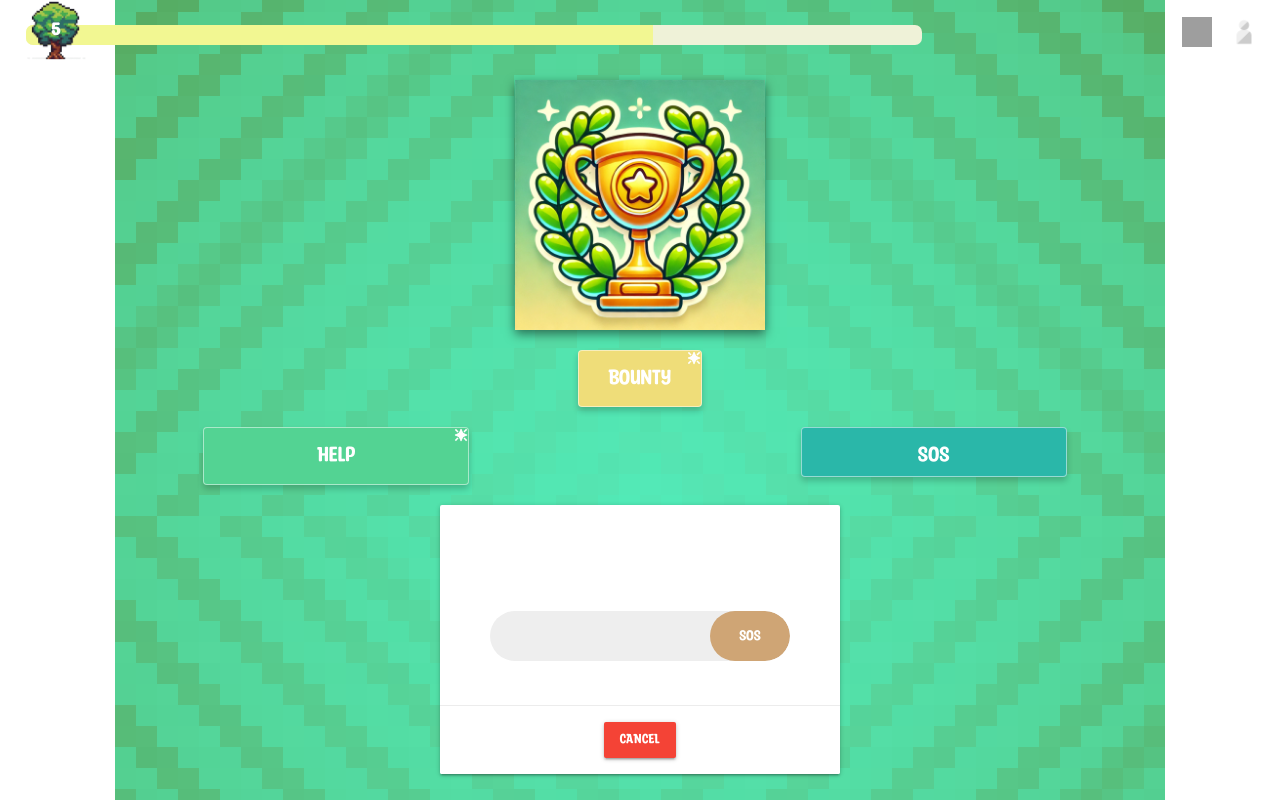
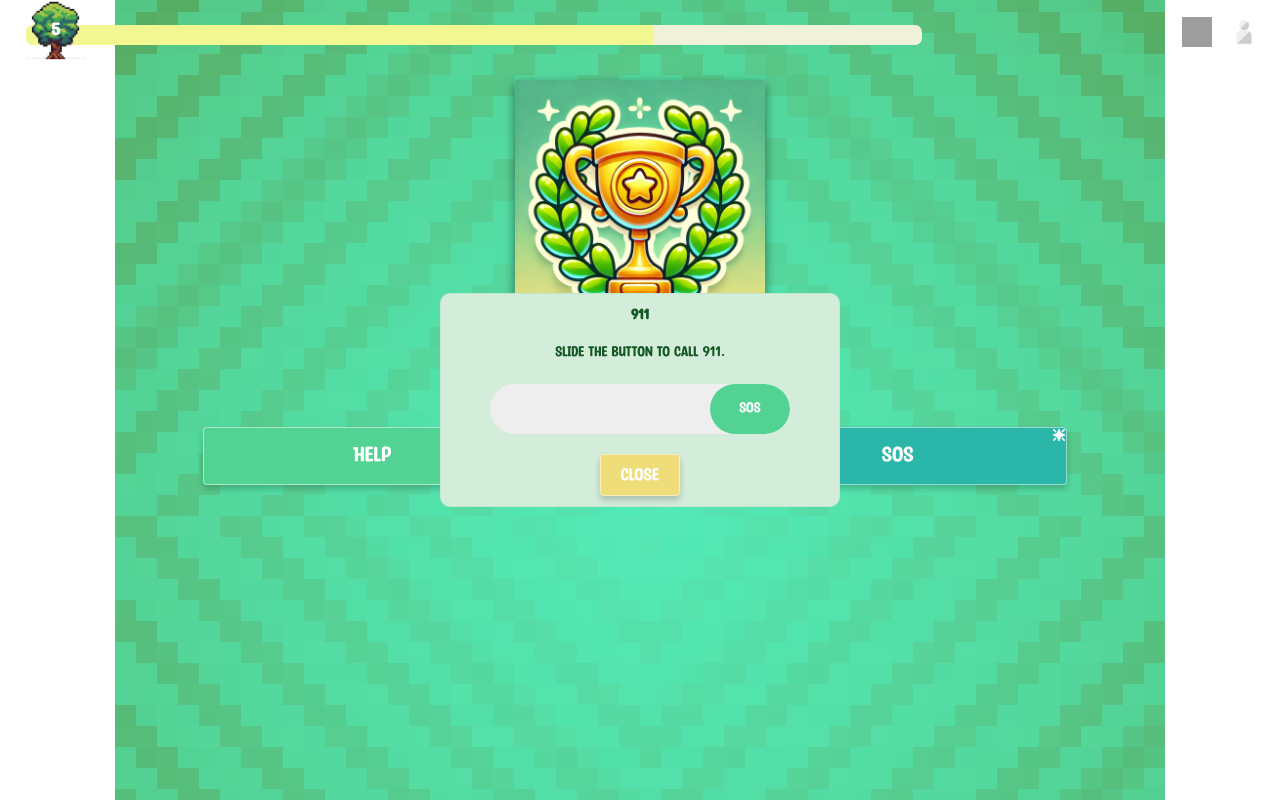
Before and after one commit to BonelessWater/Artemis, a React (Create React App) app in the folder artemis/: page / in a window 1280 px wide. Both pictures are taken after a click on the button "SOS". Shown: the top 800 px of the page. Built offline with nearby package versions, Linux system fonts and the light colour scheme; grey boxes are pictures that could not be loaded; a web font is replaced by a local one.

Commit message:
SOS button working

```diff
--- a/artemis/src/components/Body.js
+++ b/artemis/src/components/Body.js
@@ -20,6 +20,22 @@ const SosSlider = ({ onConfirm }) => {
     }
   }, []);
 
+  const updatePosition = (clientX) => {
+    if (sliderRef.current && handleRef.current) {
+      const sliderWidth = sliderRef.current.offsetWidth;
+      const handleWidth = handleRef.current.offsetWidth;
+      const dx = clientX - startX;
+      setHandleLeft((prev) => {
+        let newLeft = (prev !== null ? prev + dx : 0);
+        if (newLeft < 0) newLeft = 0;
+        if (newLeft > sliderWidth - handleWidth) newLeft = sliderWidth - handleWidth;
+        return newLeft;
+      });
+      setStartX(clientX);
+    }
+  };
+
+  // Mouse handlers
   const onMouseDown = (e) => {
     e.stopPropagation();
     e.preventDefault();
@@ -31,18 +47,7 @@ const SosSlider = ({ onConfirm }) => {
     if (!dragging) return;
     e.stopPropagation();
     e.preventDefault();
-    if (sliderRef.current && handleRef.current) {
-      const sliderWidth = sliderRef.current.offsetWidth;
-      const handleWidth = handleRef.current.offsetWidth;
-      const dx = e.clientX - startX;
-      setHandleLeft((prev) => {
-        let newLeft = (prev !== null ? prev + dx : 0);
-        if (newLeft < 0) newLeft = 0;
-        if (newLeft > sliderWidth - handleWidth) newLeft = sliderWidth - handleWidth;
-        return newLeft;
-      });
-      setStartX(e.clientX);
-    }
+    updatePosition(e.clientX);
   };
 
   const onMouseUp = (e) => {
@@ -50,11 +55,42 @@ const SosSlider = ({ onConfirm }) => {
     e.stopPropagation();
     e.preventDefault();
     setDragging(false);
-    // If the handle has been dragged far enough left (e.g., less than 20px), confirm SOS
     if (handleLeft !== null && handleLeft < 20) {
       if (onConfirm) onConfirm();
     } else {
-      // Reset the handle to the right side
+      // Reset handle to right side
+      if (sliderRef.current && handleRef.current) {
+        const sliderWidth = sliderRef.current.offsetWidth;
+        const handleWidth = handleRef.current.offsetWidth;
+        setHandleLeft(sliderWidth - handleWidth);
+      }
+    }
+  };
+
+  // Touch handlers
+  const onTouchStart = (e) => {
+    e.stopPropagation();
+    e.preventDefault();
+    setDragging(true);
+    setStartX(e.touches[0].clientX);
+  };
+
+  const onTouchMove = (e) => {
+    if (!dragging) return;
+    e.stopPropagation();
+    e.preventDefault();
+    updatePosition(e.touches[0].clientX);
+  };
+
+  const onTouchEnd = (e) => {
+    if (!dragging) return;
+    e.stopPropagation();
+    e.preventDefault();
+    setDragging(false);
+    if (handleLeft !== null && handleLeft < 20) {
+      if (onConfirm) onConfirm();
+    } else {
+      // Reset handle to right side
       if (sliderRef.current && handleRef.current) {
         const sliderWidth = sliderRef.current.offsetWidth;
         const handleWidth = handleRef.current.offsetWidth;
@@ -77,18 +113,21 @@ const SosSlider = ({ onConfirm }) => {
       }}
       onMouseMove={onMouseMove}
       onMouseUp={onMouseUp}
-      onMouseLeave={onMouseUp} // Reset if mouse leaves slider area
+      onMouseLeave={onMouseUp}
+      onTouchMove={onTouchMove}
+      onTouchEnd={onTouchEnd}
     >
       <div
         ref={handleRef}
         onMouseDown={onMouseDown}
+        onTouchStart={onTouchStart}
         style={{
           position: 'absolute',
           left: handleLeft,
           top: 0,
           bottom: 0,
           width: '80px',
-          background: '#CFA575',
+          background: 'rgb(83, 211, 147)',
           borderRadius: '25px',
           display: 'flex',
           alignItems: 'center',
@@ -99,6 +138,84 @@ const SosSlider = ({ onConfirm }) => {
       >
         SOS
       </div>
+    </div>
+  );
+};
+
+const DraggableCard = ({ children, onClose }) => {
+  const cardRef = useRef(null);
+  const [dragging, setDragging] = useState(false);
+  const [pos, setPos] = useState({ x: 0, y: 0 });
+  const [offset, setOffset] = useState({ x: 0, y: 0 });
+
+  // Center card on initial render
+  useEffect(() => {
+    if (cardRef.current) {
+      const cardWidth = cardRef.current.offsetWidth;
+      const cardHeight = cardRef.current.offsetHeight;
+      setPos({
+        x: window.innerWidth / 2 - cardWidth / 2,
+        y: window.innerHeight / 2 - cardHeight / 2,
+      });
+    }
+  }, []);
+
+  const onMouseDown = (e) => {
+    setDragging(true);
+    setOffset({
+      x: e.clientX - pos.x,
+      y: e.clientY - pos.y,
+    });
+  };
+
+  const onMouseMove = (e) => {
+    if (!dragging) return;
+    setPos({
+      x: e.clientX - offset.x,
+      y: e.clientY - offset.y,
+    });
+  };
+
+  const onMouseUp = () => {
+    setDragging(false);
+  };
+
+  useEffect(() => {
+    if (dragging) {
+      window.addEventListener('mousemove', onMouseMove);
+      window.addEventListener('mouseup', onMouseUp);
+    } else {
+      window.removeEventListener('mousemove', onMouseMove);
+      window.removeEventListener('mouseup', onMouseUp);
+    }
+    return () => {
+      window.removeEventListener('mousemove', onMouseMove);
+      window.removeEventListener('mouseup', onMouseUp);
+    };
+  }, [dragging]);
+
+  return (
+    <div
+      ref={cardRef}
+      onMouseDown={onMouseDown}
+      style={{
+        position: 'absolute',
+        left: pos.x,
+        top: pos.y,
+        cursor: dragging ? 'grabbing' : 'grab',
+        width: '90%',
+        maxWidth: '400px',
+        backgroundColor: '#d4edda',
+        border: '1px solid #c3e6cb',
+        borderRadius: '10px',
+        padding: '10px',
+        zIndex: 1000, // ensure it appears on top
+      }}
+    >
+      {children}
+      <CartoonyButton onClick={onClose} color="rgb(239, 221, 121)" size="medium" width="auto">
+        Close
+      </CartoonyButton>
     </div>
   );
 };
@@ -189,7 +306,7 @@ const Body = () => {
 
         {/* Three buttons next to each other */}
         <div className="row" style={{ display: 'flex', justifyContent: 'center', gap: '10px' }}>
-          <div className="col s4">
+        <div className="col s5">
           <CartoonyButton to="/help" color="rgb(83, 211, 147)" size="large" width="100%">
             Help
             <img
@@ -205,37 +322,46 @@ const Body = () => {
             />
           </CartoonyButton>
         </div>
-          <div className="col s4">
+        <div className="col s2">
           {/* Unused button placeholder */}
         </div>
-          <div className="col s4">
+        <div className="col s5">
           <CartoonyButton
             onClick={() => setShowSosCard(true)}
             color="rgb(83, 211, 147)"
             size="large"
             width="100%"
-              height="50px"
           >
             SOS
+            <img
+              src="/images/star-white.png"
+              alt="Icon"
+              style={{
+                position: 'absolute',
+                top: '-3px',
+                right: '-3px',
+                width: '20px',
+                height: '20px'
+              }}
+            />
           </CartoonyButton>
         </div>
       </div>
 
+
         {/* Conditionally render the SOS confirmation card */}
         {showSosCard && (
-          <div className="card" style={{ margin: '20px auto', width: '90%', maxWidth: '400px' }}>
+          <DraggableCard onClose={() => setShowSosCard(false)}>
             <div className="card-content">
-              <span className="card-title">Confirm SOS</span>
-              <p>Slide the button to confirm SOS.</p>
+              <span className="card-title" style={{ color: '#155724', fontWeight: 'bold' }}>
+                911
+              </span>
+              <p style={{ color: '#155724' }}>Slide the button to call 911.</p>
               <SosSlider onConfirm={handleSosConfirm} />
             </div>
-            <div className="card-action">
-              <button className="btn red" onClick={() => setShowSosCard(false)}>
-                Cancel
-              </button>
-            </div>
-          </div>
+          </DraggableCard>
         )}
+
       </div>
     </>
   );
```
Also changed, not shown: 1 other file (tests, documents, lock files or other folders). Lines whose indentation alone changed are shown as unchanged.
